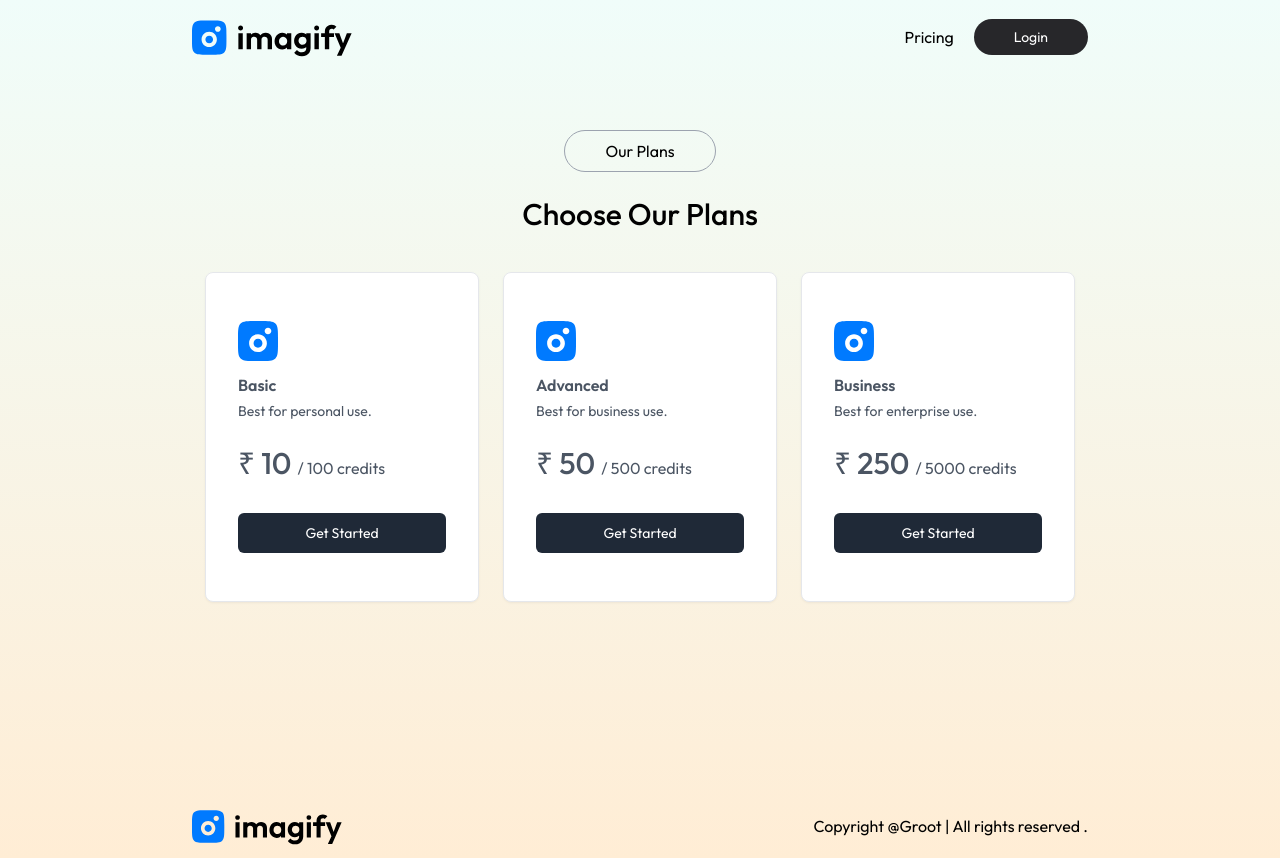
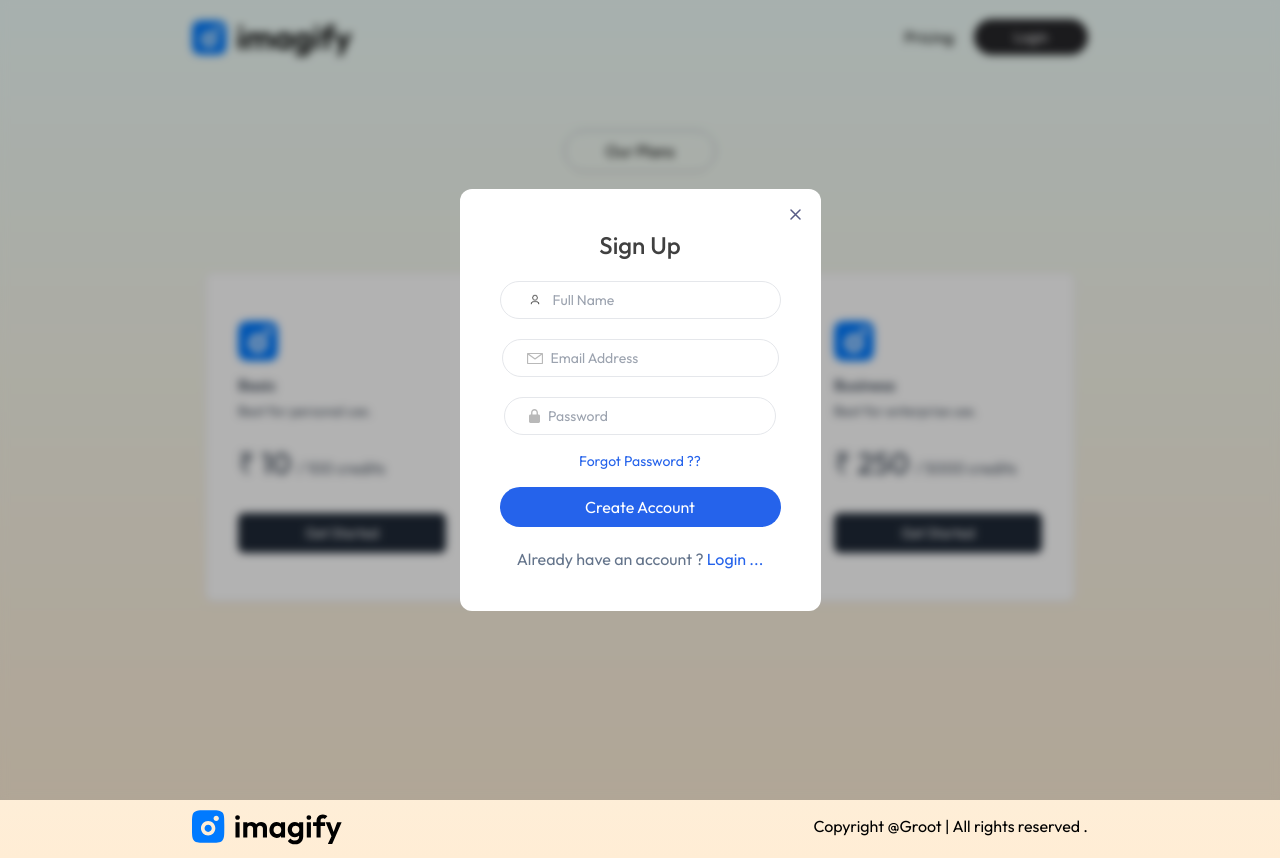
Before and after one commit to neerajgroot8055/genz, a React (Vite) app in the folder client/: page /buy in a window 1280 px wide. Both pictures are taken after a click on the button "Login". Built offline with nearby package versions, Linux system fonts and the light colour scheme; a web font is replaced by a local one.

Commit message:
login+Signup pages created

```diff
--- a/client/src/App.jsx
+++ b/client/src/App.jsx
@@ -4,12 +4,17 @@
 import { Routes,Route } from 'react-router-dom'
 import Navbar from './components/Navbar'
 import Footer from './components/Footer'
+import Login from './components/Login'
+import { useContext } from 'react'
+import { AppContext } from './context/AppContext'
 
 function App() {
+  const {showLogin} = useContext(AppContext)
 
   return (
     <div className='px-4 sm:px-10 md:px-14 lg:px-48 min-h-screen bg-gradient-to-b from-teal-50 to-orange-100'>
       <Navbar/>
+     { showLogin &&  <Login/>}
       <Routes>
         <Route path = '/' element = {<Home/>} />
         <Route path = '/result' element = {<Result/>} />
--- /dev/null
+++ b/client/src/components/Login.jsx
@@ -0,0 +1,64 @@
+import React, { useContext, useEffect, useState } from 'react'
+import { assets } from '../assets/assets'
+import { AppContext } from '../context/AppContext'
+
+const Login = () => {
+    const [state , setState] = useState('Sign Up')
+    const {setShowLogin} = useContext(AppContext)
+
+
+
+    useEffect(()=>{
+        document.body.style.overflow = 'hidden' ;
+
+        return ()=>{
+            document.body.style.overflow = 'unset' ;
+
+        }
+    },[])
+
+
+  return (
+
+    <div className='absolute top-0 right-0 left-0 bottom-0 z-10 backdrop-blur-sm bg-black/30 flex justify-center items-center'>
+        <form className='relative bg-white p-10 rounded-xl text-slate-500 flex flex-col items-center'>
+            <h1 className='text-center text-2xl text-neutral-700 font-medium'>{state}</h1>
+            {state === 'Login' && <p className='text-sm'>Welcome back ! PLease sign in to continue .</p>}
+            {state !== 'Login' && <div className='border px-6 py-2 flex items-center gap-2 rounded-full mt-5' >
+                <img src={assets.profile_icon} alt="" width={20} height={10} />
+                <input type="text" placeholder='Full Name' required className='outline-none text-sm' />
+
+
+            </div>}
+            <div className='border px-6 py-2 flex items-center gap-2 rounded-full mt-5' >
+                <img src={assets.email_icon} alt="" />
+                <input type="email" placeholder='Email Address' required className='outline-none text-sm' />
+
+
+            </div><div className='border px-6 py-2 flex items-center gap-2 rounded-full mt-5' >
+                <img src={assets.lock_icon} alt="" />
+                <input type="password" placeholder='Password' required className='outline-none text-sm' />
+
+
+            </div>
+
+
+            <p className='text-sm text-blue-600 my-4 cursor-pointer'>Forgot Password ?? </p>
+            <button className='bg-blue-600 w-full text-white py-2 rounded-full'>{state === 'Login' ? 'Login' : 'Create Account' }</button>
+
+            { state === 'Login' ?
+            <p className='mt-5 text-center'>Don't have an account ?<span onClick={()=>setState('Sign UP')} className='text-blue-600 cursor-pointer'>   Sign UP ...</span></p>
+        :
+
+            <p className='mt-5 text-center'>Already have an account ?<span onClick={()=>setState('Login')} className='text-blue-600 cursor-pointer'> Login ...</span></p>
+       }
+
+        <img onClick={()=>setShowLogin(false)} src={assets.cross_icon} className='absolute top-5 right-5 cursor-pointer' alt="" />
+
+        </form>
+
+    </div>
+  )
+}
+
+export default Login
--- a/client/src/components/Navbar.jsx
+++ b/client/src/components/Navbar.jsx
@@ -5,7 +5,7 @@
 
 
 const Navbar = () => {
-  const {user } = useContext(AppContext)
+  const {user,setShowLogin } = useContext(AppContext)
   const navigate = useNavigate() ;
   return (
     <div className='flex items-center justify-between py-4'>
@@ -34,7 +34,7 @@
           :
           <div className='flex items-center gap-2 sm:gap-5'>
             <p onClick ={()=> navigate('/buy')} className='cursor-pointer'>Pricing</p>
-            <button className='bg-zinc-800 text-white px-7 py-2 sm:px-10 text-sm rounded-full'>Login</button>
+            <button onClick={()=>setShowLogin(true)} className='bg-zinc-800 text-white px-7 py-2 sm:px-10 text-sm rounded-full'>Login</button>
           </div>
         }
         </div>
--- a/client/src/context/AppContext.jsx
+++ b/client/src/context/AppContext.jsx
@@ -4,8 +4,10 @@
 
 const AppContextProvider = (props)=>{
   const [user,setUser] = useState() ;
+  const[showLogin,setShowLogin] = useState(false);
+
   const value = {
-    user,setUser
+    user,setUser,showLogin,setShowLogin
   }
   return(
     <AppContext.Provider value = {value}>
```
Also changed, not shown: client/src/assets/user_icon.png (added).
